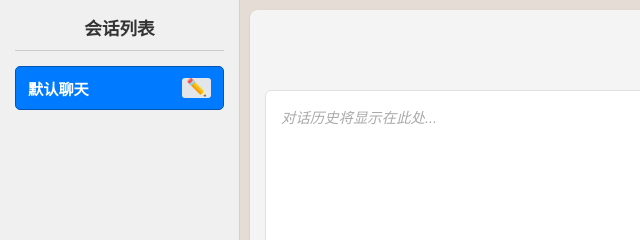
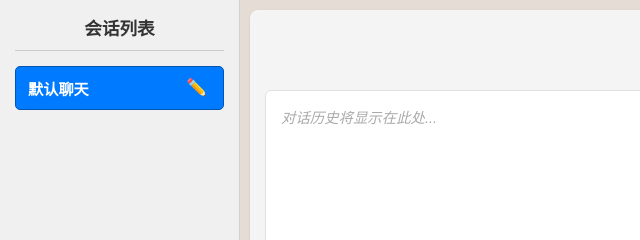
Before and after one commit to jswysnemc/let-chat, a plain HTML site: page index.html in a window 1280 px wide. In both pictures the pointer is over the button "✏️". Shown: the top 240 px of the page, 0-640 px from the left. Drawn offline with Linux system fonts and the light colour scheme.

Commit message:
style: Refine sidebar control button hover effect
- Apply a common light blue transparent background on hover for both edit and delete buttons, consistent with the active session theme.
- Keep distinct text color changes on hover for clarity.
- Addresses final styling request from feedback image.

```diff
--- a/css/main.css
+++ b/css/main.css
@@ -141,6 +141,11 @@ body {
     transition: background-color 0.2s, color 0.2s;
 }
 
+/* Common hover background for control buttons */
+.session-control-button:hover {
+    background-color: rgba(0, 123, 255, 0.1); /* Light transparent blue background */
+}
+
 /* Specific style for delete button */
 .session-delete-btn {
     /* Inherits from .session-control-button */
@@ -148,8 +153,8 @@ body {
 }
 
 .session-delete-btn:hover {
-    background-color: #f8d7da; /* Solid light red background */
-    color: #a02734; /* Darker red on hover */
+    /* background-color: #f8d7da; */ /* Use common hover background */
+    color: #a02734; /* Keep darker red text on hover */
 }
 
 /* Specific style for edit button */
@@ -159,8 +164,8 @@ body {
 }
 
 .session-edit-btn:hover {
-    background-color: #e2e6ea; /* Solid light grey background */
-    color: #495057; /* Darker grey on hover */
+    /* background-color: #e2e6ea; */ /* Use common hover background */
+    color: #495057; /* Keep darker grey text on hover */
 }
 
 
```
